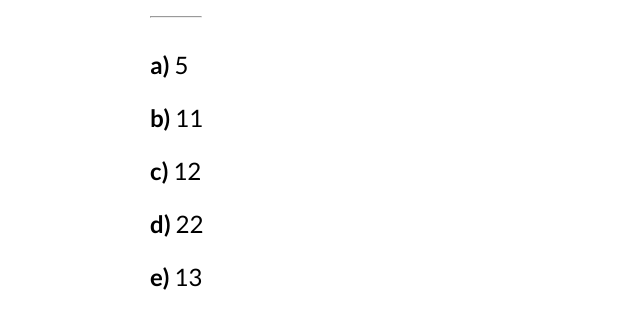
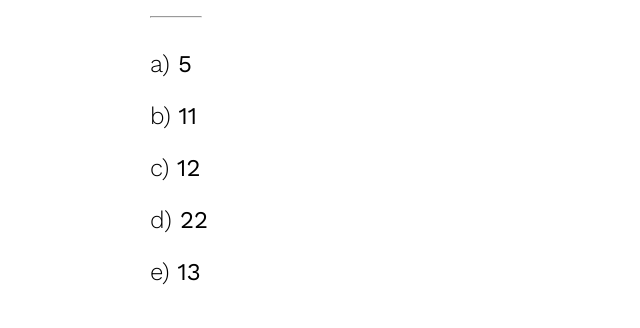
Before and after one commit to gefgu/math-questions, a React (Create React App) app: page / in a window 1280 px wide. Shown: the part 142-470 px from the top of the page, without its empty margins (240-880 px from the left). Built offline with nearby package versions, Linux system fonts and the light colour scheme.

Commit message:
Add new font for answers

```diff
--- a/src/styles/app.css
+++ b/src/styles/app.css
@@ -17,9 +17,12 @@
   margin-bottom: 16px;
 }
 
-.expression,
+.expression {
+  font-family: Lato, sans-serif;
+}
+
 .answer {
-  font-family: Lato, sans-serif;
+  font-family: "Work Sans", sans-serif;
 }
 
 .expression {
@@ -39,5 +42,5 @@
 }
 
 .answer .letter {
-  font-weight: bold;
+  font-weight: lighter;
 }
--- a/src/styles/fonts.css
+++ b/src/styles/fonts.css
@@ -1 +1,2 @@
 @import url("https://fonts.googleapis.com/css2?family=Lato:wght@400;700;900&display=swap");
+@import url("https://fonts.googleapis.com/css2?family=Work+Sans:wght@300;400;700;900&display=swap");
```
